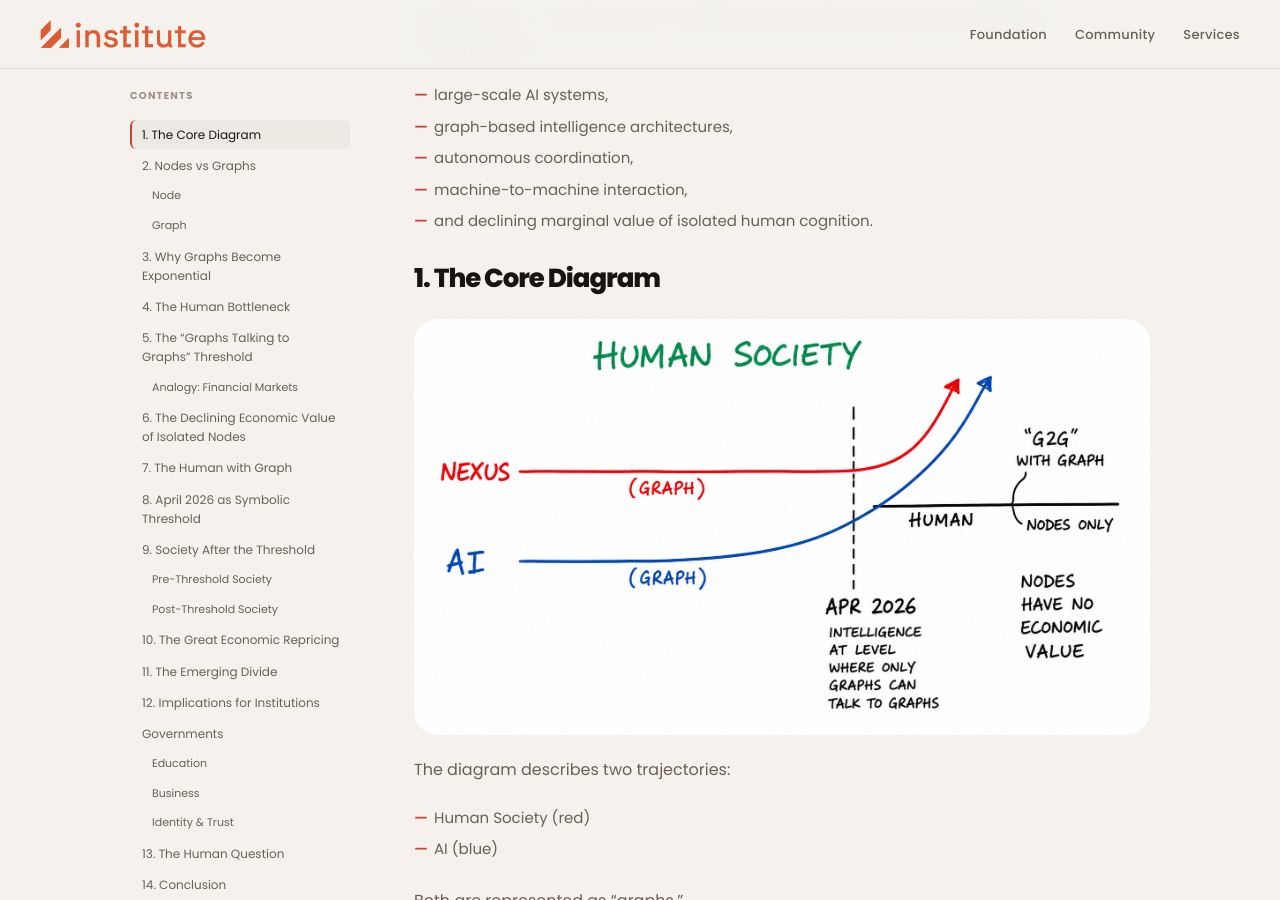
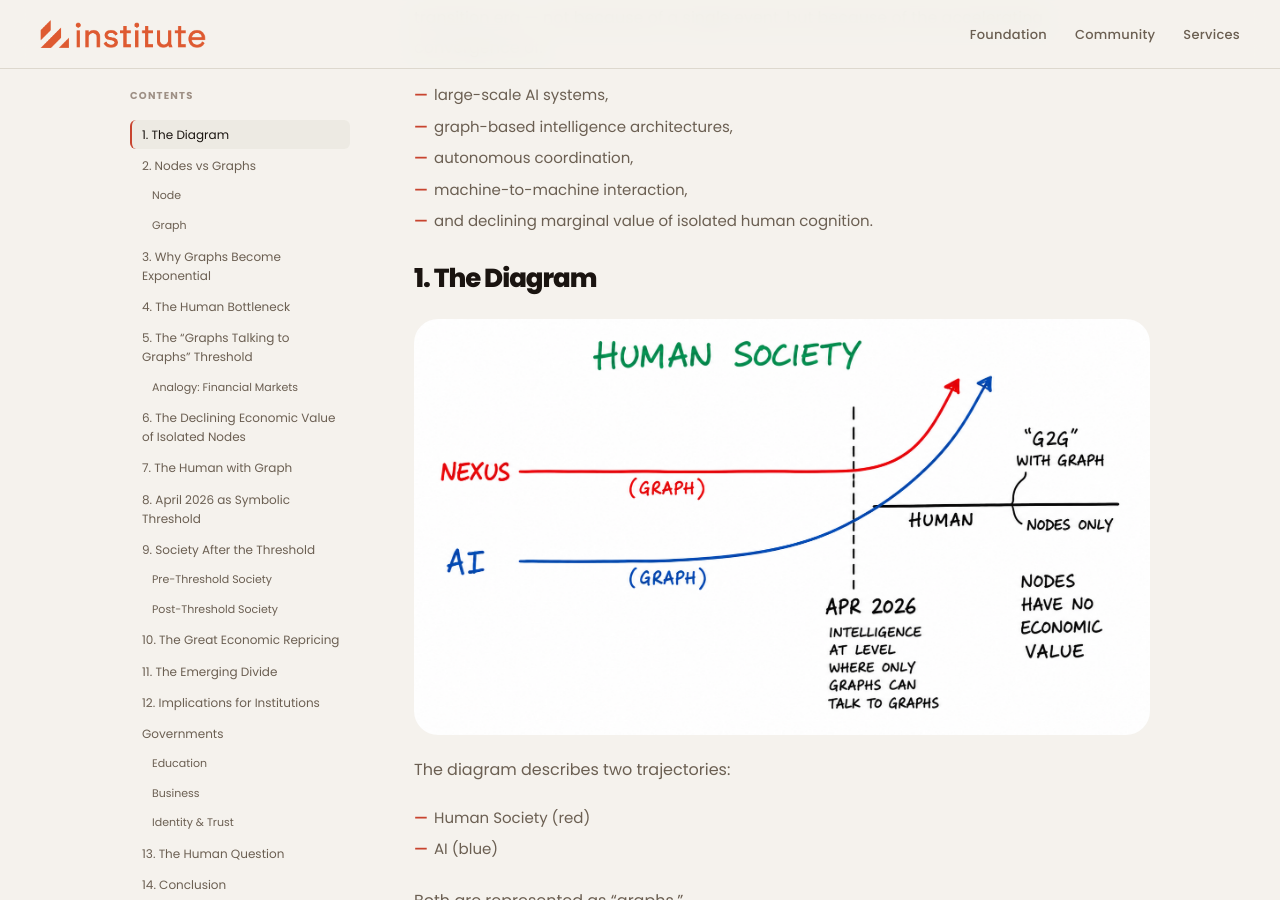
Before and after one commit to selfdriven-foundation/selfdriven-institute, a Jekyll site: the page built from docs/pages/papers/paper-the-graph-threshold.md, in a window 1280 px wide and 900 px high, scrolled down 825 px. Built offline with Jekyll 4.4.1, drawn with Linux system fonts in a browser that asks for light colours.

Commit message:
Update paper-the-graph-threshold.md

```diff
--- a/docs/pages/papers/paper-the-graph-threshold.md
+++ b/docs/pages/papers/paper-the-graph-threshold.md
@@ -28,7 +28,7 @@ The paper proposes that April 2026 may represent an early symbolic marker of thi
 
 
 
-## 1. The Core Diagram
+## 1. The Diagram
 
 <img src="/assets/img/selfdriven-institute-graph-1.png" style="width: 100%; max-width: 100%; height: auto; border-radius: 24px; display: block; object-fit: cover;">
 
```
